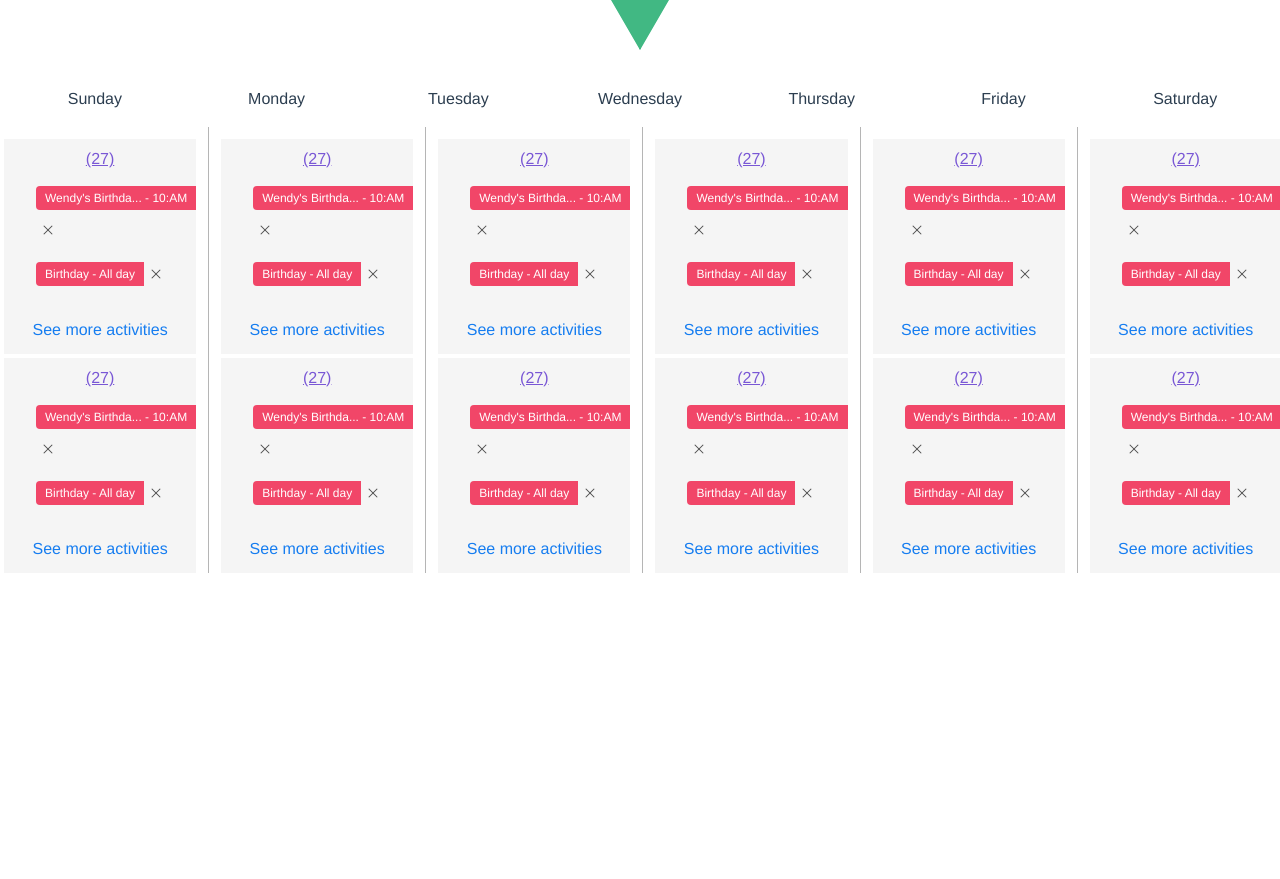
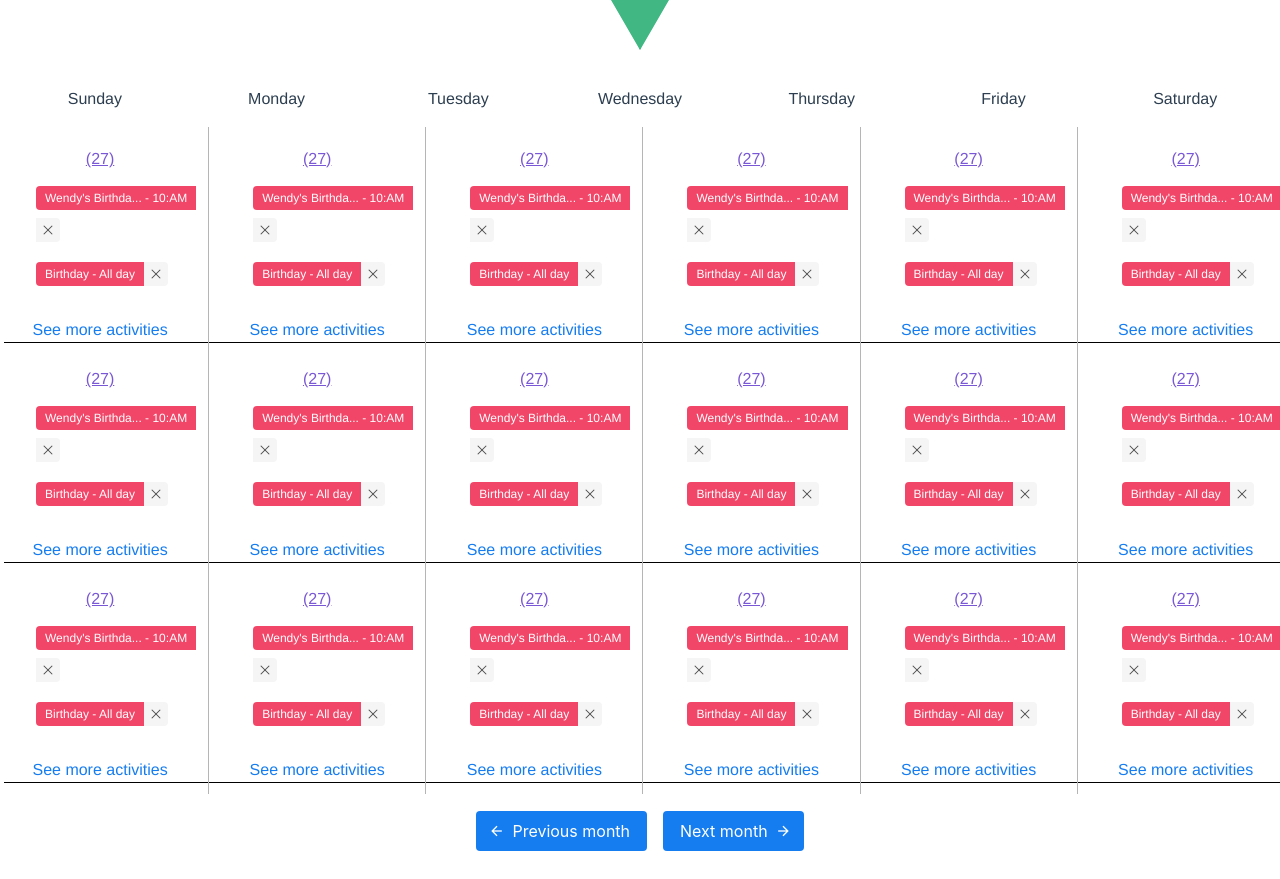
Before and after one commit to Avto9711/vue-calendar, a Vue app: page / in a window 1280 px wide. Shown: the part 220-1099 px from the top of the page. Before the commit the page ends 800 px from the top, so only its background shows below. Built offline with nearby package versions, Linux system fonts and the light colour scheme.

Commit message:
design fixes

```diff
--- a/src/components/Calendar.vue
+++ b/src/components/Calendar.vue
@@ -11,9 +11,21 @@
                 <div class="column">Saturday</div>
             </div>
         </div>
-        <CalendarRow></CalendarRow>
-        <CalendarRow></CalendarRow>
+        <CalendarRow class="border-buttom-black"></CalendarRow>
+        <CalendarRow class="border-buttom-black"></CalendarRow>
+        <CalendarRow class="border-buttom-black"> </CalendarRow>
 
+        <div class="column is-12 m-t-md">
+            <b-button type="is-info"
+            class="m-r-md"
+                icon-left="arrow-left">
+                Previous month
+            </b-button>
+            <b-button type="is-info"
+                icon-right="arrow-right">
+                Next month
+            </b-button>
+        </div>
 
     </div>
 </template>
@@ -33,6 +45,8 @@ export default class Calendar extends Vue {
 }
 </script>
 
-<style scoper>
-
+<style scoped>
+.border-buttom-black{
+    border-bottom: 1px solid black;
+}
 </style>
--- a/src/components/CalendarRow.vue
+++ b/src/components/CalendarRow.vue
@@ -2,25 +2,25 @@
     <div class="m-t-md" >
         <div class="columns">
             <div class="column right-border-gray ">
-                <CalendarTile class="has-background-white-ter "></CalendarTile>
+                <CalendarTile ></CalendarTile>
             </div>
             <div class="column right-border-gray">
-                <CalendarTile class="has-background-white-ter"></CalendarTile>
+                <CalendarTile ></CalendarTile>
             </div>
             <div class="column right-border-gray">
-                <CalendarTile class="has-background-white-ter"></CalendarTile>
+                <CalendarTile ></CalendarTile>
             </div>
             <div class="column right-border-gray">
-                <CalendarTile class="has-background-white-ter"></CalendarTile>
+                <CalendarTile ></CalendarTile>
             </div>
             <div class="column right-border-gray">
-                <CalendarTile class="has-background-white-ter"></CalendarTile>
+                <CalendarTile ></CalendarTile>
             </div>
             <div class="column right-border-gray">
-                <CalendarTile class="has-background-white-ter"></CalendarTile>
+                <CalendarTile ></CalendarTile>
             </div>
             <div class="column ">
-                <CalendarTile class="has-background-white-ter"></CalendarTile>
+                <CalendarTile ></CalendarTile>
             </div>
 
         </div>
--- a/src/scss/spacing.scss
+++ b/src/scss/spacing.scss
@@ -49,3 +49,6 @@ $positions: (
 .right-border-gray{
     border-right: 1px solid hsl(0, 0%, 71%);
 }
+
+@import url(https://use.fontawesome.com/releases/v5.2.0/css/all.css);
+@import url(https://cdn.materialdesignicons.com/2.5.94/css/materialdesignicons.min.css);
```
Also changed, not shown: 1 other file (tests, documents, lock files or other folders).
